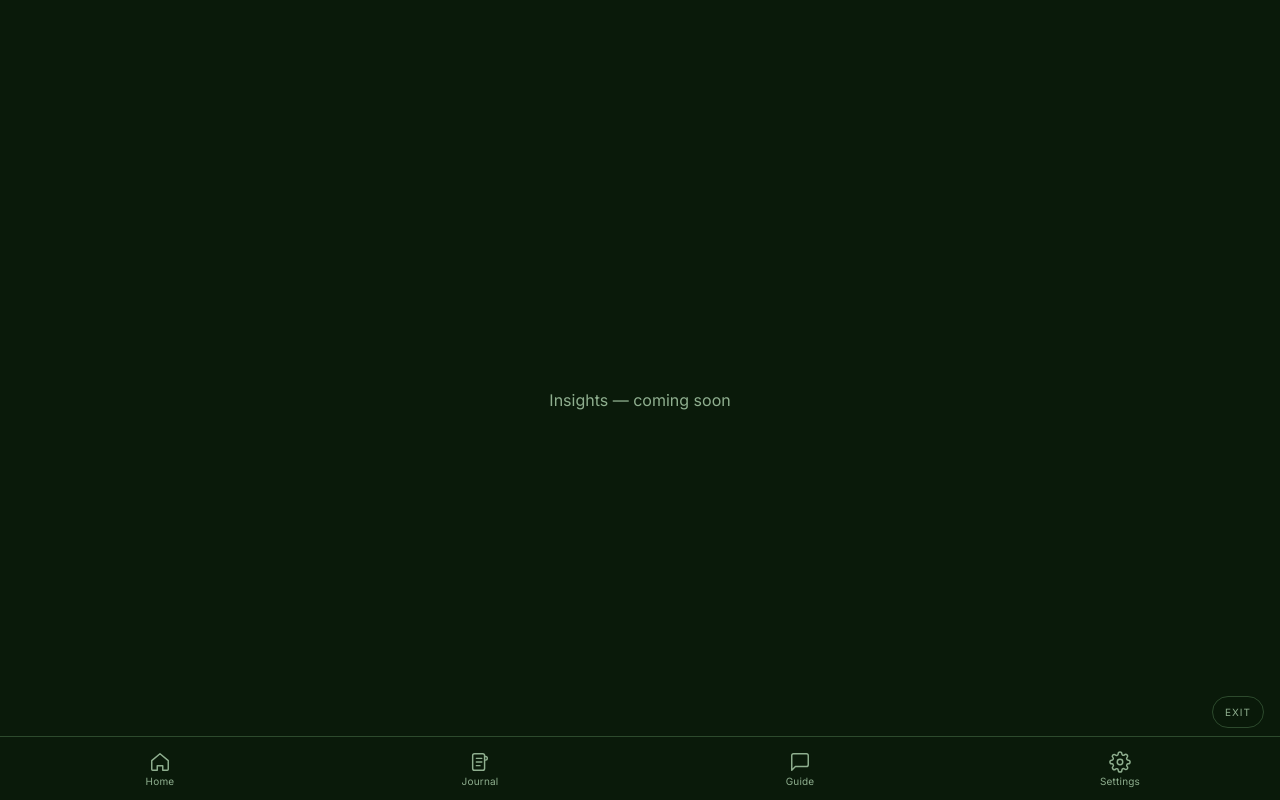
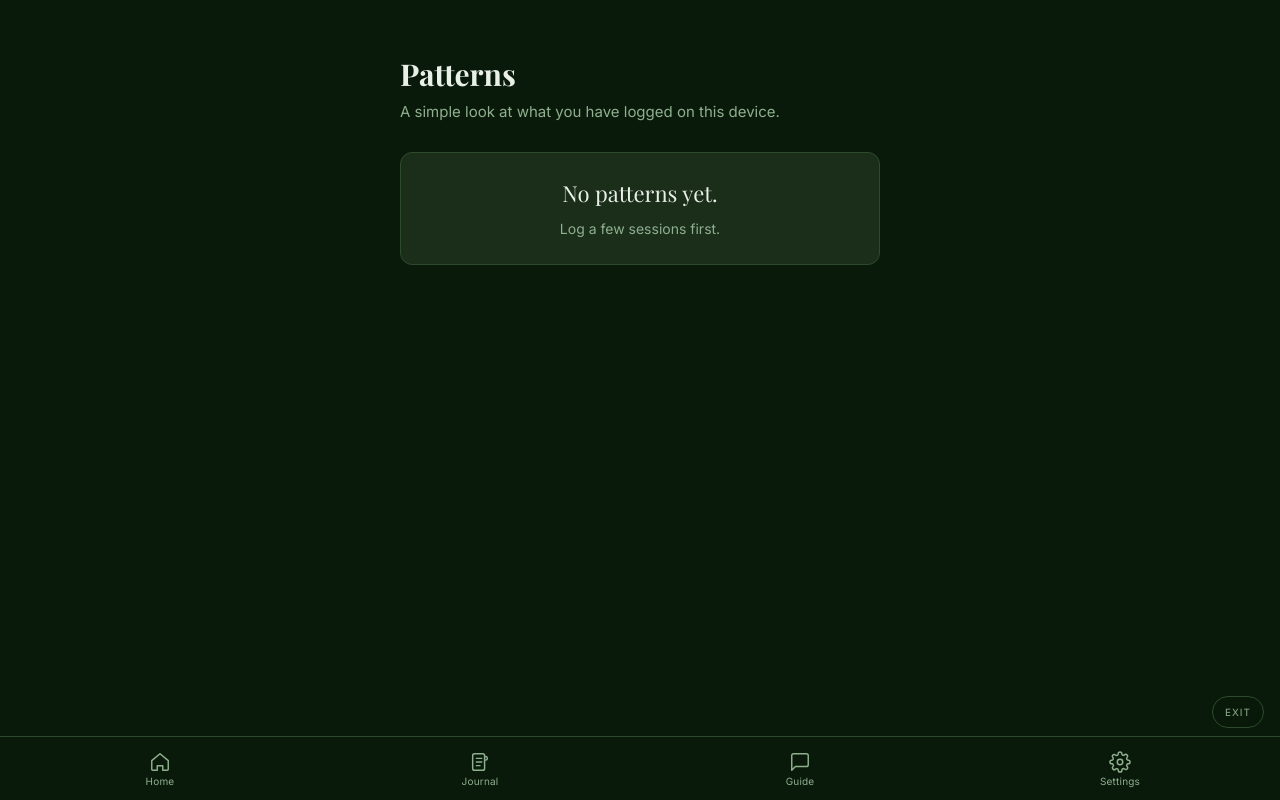
Before and after one commit to casevoiceai/my420journal-app, a React (Vite) app: page /insights in a window 1280 px wide. Built offline with nearby package versions, Linux system fonts and the light colour scheme.

Commit message:
Build basic local pattern view

```diff
--- a/src/screens/Insights.jsx
+++ b/src/screens/Insights.jsx
@@ -1,7 +1,280 @@
-export default function Insights() {
+import { useEffect, useMemo, useState } from 'react'
+import { localStore } from '../lib/localStore'
+import { isDevMode } from '../lib/dev'
+
+const S = {
+  bg: '#0A1A0A',
+  surface: '#1A2E1A',
+  border: '#2D4A2D',
+  textPrimary: '#E8F0E8',
+  textSecondary: '#8FAF8F',
+  gold: '#C9A84C',
+}
+
+const fontInter = "'Inter', sans-serif"
+const fontPlayfair = "'Playfair Display', serif"
+
+const MOCK_ENTRIES = [
+  {
+    id: 'mock-1',
+    user_id: 'dev-user-001',
+    product_name: 'Blue Dream',
+    body_tags: ['Relaxed', 'Pain Relief'],
+    mind_tags: ['Creative'],
+    mood_tags: ['Calm'],
+    created_at: new Date().toISOString(),
+  },
+  {
+    id: 'mock-2',
+    user_id: 'dev-user-001',
+    product_name: 'Blue Dream',
+    body_tags: ['Relaxed'],
+    mind_tags: ['Focused'],
+    mood_tags: ['Calm'],
+    created_at: new Date(Date.now() - 8 * 24 * 60 * 60 * 1000).toISOString(),
+  },
+]
+
+function startOfWeek(date) {
+  const d = new Date(date)
+  d.setHours(0, 0, 0, 0)
+  const day = d.getDay()
+  d.setDate(d.getDate() - day)
+  return d
+}
+
+function countByValue(items) {
+  const counts = new Map()
+  items.filter(Boolean).forEach((item) => {
+    counts.set(item, (counts.get(item) || 0) + 1)
+  })
+  return [...counts.entries()].sort((a, b) => b[1] - a[1])
+}
+
+function flattenTags(entries, key) {
+  return entries.flatMap((entry) => Array.isArray(entry[key]) ? entry[key] : [])
+}
+
+function timeBucket(createdAt) {
+  const hour = new Date(createdAt).getHours()
+  if (hour >= 5 && hour < 12) return 'Morning'
+  if (hour >= 12 && hour < 17) return 'Afternoon'
+  if (hour >= 17 && hour < 21) return 'Evening'
+  return 'Night'
+}
+
+function topLabel(counts, emptyText = 'Not enough data yet') {
+  if (!counts.length) return emptyText
+  const [label, count] = counts[0]
+  return `${label} (${count})`
+}
+
+function PatternCard({ title, value, subtext }) {
   return (
-    <div style={{ minHeight: '100vh', backgroundColor: '#0A1A0A', display: 'flex', alignItems: 'center', justifyContent: 'center' }}>
-      <p style={{ fontFamily: 'Inter, sans-serif', color: '#8FAF8F' }}>Insights — coming soon</p>
+    <div style={{
+      backgroundColor: S.surface,
+      border: `1px solid ${S.border}`,
+      borderRadius: '12px',
+      padding: '18px',
+    }}>
+      <p style={{
+        fontFamily: fontInter,
+        fontSize: '12px',
+        fontWeight: '700',
+        color: S.gold,
+        letterSpacing: '0.08em',
+        textTransform: 'uppercase',
+        margin: '0 0 8px 0',
+      }}>
+        {title}
+      </p>
+      <p style={{
+        fontFamily: fontPlayfair,
+        fontSize: '24px',
+        fontWeight: '700',
+        color: S.textPrimary,
+        margin: 0,
+        lineHeight: 1.2,
+      }}>
+        {value}
+      </p>
+      {subtext && (
+        <p style={{
+          fontFamily: fontInter,
+          fontSize: '13px',
+          color: S.textSecondary,
+          margin: '8px 0 0 0',
+          lineHeight: 1.5,
+        }}>
+          {subtext}
+        </p>
+      )}
     </div>
   )
 }
+
+function TagList({ title, counts }) {
+  return (
+    <div style={{
+      backgroundColor: S.surface,
+      border: `1px solid ${S.border}`,
+      borderRadius: '12px',
+      padding: '18px',
+    }}>
+      <p style={{
+        fontFamily: fontInter,
+        fontSize: '12px',
+        fontWeight: '700',
+        color: S.gold,
+        letterSpacing: '0.08em',
+        textTransform: 'uppercase',
+        margin: '0 0 12px 0',
+      }}>
+        {title}
+      </p>
+      {counts.length ? (
+        <div style={{ display: 'flex', flexDirection: 'column', gap: '8px' }}>
+          {counts.slice(0, 5).map(([label, count]) => (
+            <div key={label} style={{ display: 'flex', justifyContent: 'space-between', gap: '16px' }}>
+              <span style={{ fontFamily: fontInter, fontSize: '15px', color: S.textPrimary }}>{label}</span>
+              <span style={{ fontFamily: fontInter, fontSize: '15px', color: S.textSecondary }}>{count}</span>
+            </div>
+          ))}
+        </div>
+      ) : (
+        <p style={{ fontFamily: fontInter, fontSize: '14px', color: S.textSecondary, margin: 0 }}>
+          Not enough data yet.
+        </p>
+      )}
+    </div>
+  )
+}
+
+export default function Insights() {
+  const [entries, setEntries] = useState([])
+  const [loading, setLoading] = useState(true)
+
+  useEffect(() => {
+    async function loadEntries() {
+      if (isDevMode()) {
+        setEntries(MOCK_ENTRIES)
+        setLoading(false)
+        return
+      }
+
+      const { data: { user } } = await localStore.auth.getUser()
+      if (!user) {
+        setEntries([])
+        setLoading(false)
+        return
+      }
+
+      const { data } = await localStore
+        .from('entries')
+        .select('*')
+        .eq('user_id', user.id)
+        .order('created_at', { ascending: false })
+
+      setEntries(data || [])
+      setLoading(false)
+    }
+
+    loadEntries()
+  }, [])
+
+  const patterns = useMemo(() => {
+    const cannabisEntries = entries.filter((entry) => !entry.entry_type || entry.entry_type === 'cannabis')
+    const now = new Date()
+    const thisWeekStart = startOfWeek(now)
+    const lastWeekStart = new Date(thisWeekStart)
+    lastWeekStart.setDate(lastWeekStart.getDate() - 7)
+
+    const thisWeek = cannabisEntries.filter((entry) => new Date(entry.created_at) >= thisWeekStart)
+    const lastWeek = cannabisEntries.filter((entry) => {
+      const created = new Date(entry.created_at)
+      return created >= lastWeekStart && created < thisWeekStart
+    })
+
+    const productCounts = countByValue(cannabisEntries.map((entry) => entry.product_name || entry.strain_name))
+    const bodyCounts = countByValue(flattenTags(cannabisEntries, 'body_tags'))
+    const mindCounts = countByValue(flattenTags(cannabisEntries, 'mind_tags'))
+    const moodCounts = countByValue(flattenTags(cannabisEntries, 'mood_tags'))
+    const timeCounts = countByValue(cannabisEntries.map((entry) => timeBucket(entry.created_at)))
+
+    return {
+      total: cannabisEntries.length,
+      thisWeek: thisWeek.length,
+      lastWeek: lastWeek.length,
+      topProduct: topLabel(productCounts),
+      topTime: topLabel(timeCounts),
+      bodyCounts,
+      mindCounts,
+      moodCounts,
+    }
+  }, [entries])
+
+  if (loading) {
+    return (
+      <div style={{ minHeight: '100dvh', backgroundColor: S.bg, display: 'flex', alignItems: 'center', justifyContent: 'center' }}>
+        <p style={{ fontFamily: fontInter, color: S.textSecondary, fontSize: '15px' }}>Loading patterns...</p>
+      </div>
+    )
+  }
+
+  return (
+    <div style={{ minHeight: '100dvh', backgroundColor: S.bg, boxSizing: 'border-box' }}>
+      <div style={{ width: '100%', maxWidth: '520px', margin: '0 auto', padding: '56px 20px 96px', boxSizing: 'border-box' }}>
+        <h1 style={{
+          fontFamily: fontPlayfair,
+          fontSize: '30px',
+          fontWeight: '700',
+          color: S.textPrimary,
+          margin: '0 0 8px 0',
+          lineHeight: 1.2,
+        }}>
+          Patterns
+        </h1>
+        <p style={{
+          fontFamily: fontInter,
+          fontSize: '15px',
+          color: S.textSecondary,
+          margin: '0 0 28px 0',
+          lineHeight: 1.6,
+        }}>
+          A simple look at what you have logged on this device.
+        </p>
+
+        {patterns.total === 0 ? (
+          <div style={{
+            backgroundColor: S.surface,
+            border: `1px solid ${S.border}`,
+            borderRadius: '12px',
+            padding: '24px',
+            textAlign: 'center',
+          }}>
+            <p style={{ fontFamily: fontPlayfair, fontSize: '22px', color: S.textPrimary, margin: '0 0 8px 0' }}>
+              No patterns yet.
+            </p>
+            <p style={{ fontFamily: fontInter, fontSize: '14px', color: S.textSecondary, margin: 0, lineHeight: 1.6 }}>
+              Log a few sessions first.
+            </p>
+          </div>
+        ) : (
+          <div style={{ display: 'flex', flexDirection: 'column', gap: '14px' }}>
+            <PatternCard title="Total sessions logged" value={patterns.total} />
+            <PatternCard
+              title="This week vs last week"
+              value={`${patterns.thisWeek} / ${patterns.lastWeek}`}
+              subtext="This week shown first, last week shown second."
+            />
+            <PatternCard title="Most used product or strain" value={patterns.topProduct} />
+            <PatternCard title="Most common time of day" value={patterns.topTime} />
+            <TagList title="Most common body effects" counts={patterns.bodyCounts} />
+            <TagList title="Most common mind effects" counts={patterns.mindCounts} />
+            <TagList title="Most common mood effects" counts={patterns.moodCounts} />
+          </div>
+        )}
+      </div>
+    </div>
+  )
+}
```
